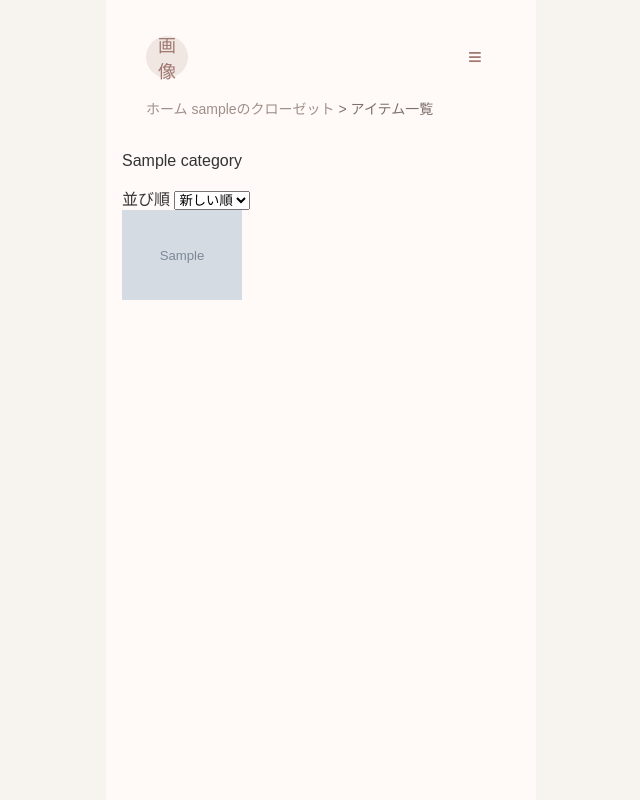
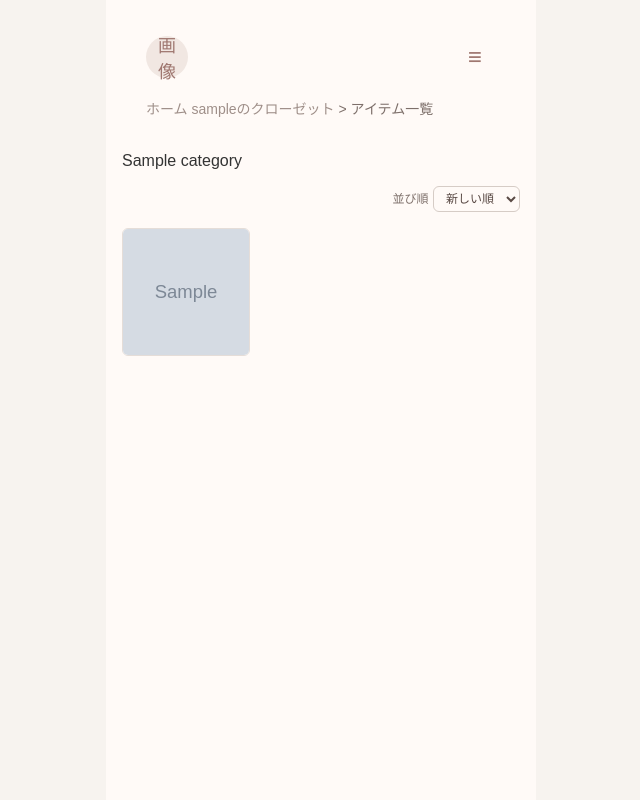
Before and after one commit to yukaaa57/ouchi_closet, a Django app: page /closet/1/1/1/ in a window 1280 px wide. Shown: the whole page, without its empty margins (319-959 px from the left). Run offline with Django 5.2, Linux system fonts and the light colour scheme; a user stored in the database is signed in; tables that the repository leaves empty hold one stand-in row (values such as "Sample post"); grey boxes marked "Sample" are stand-in pictures.

Commit message:
CSS実装中（アイテム一覧画面）

```diff
--- a/my_app/static/css/style.css
+++ b/my_app/static/css/style.css
@@ -488,3 +488,51 @@ button {
 
     font-size: 18px;
 }
+
+/* =====アイテム一覧画面===== */
+
+/* 並び替え部分 */
+form {
+    margin: 12px 0 16px;
+    text-align: right;
+}
+
+form label {
+    font-size: 12px;
+    color: #7d6f6a;
+}
+
+form select {
+    padding: 4px 8px;
+    border: 1px solid #d6ccc6;
+    border-radius: 6px;
+    background-color: #fffaf7;
+    color: #5a4a45;
+    font-size: 12px;
+}
+
+/* アイテム画像一覧 */
+.clothing-list {
+    display: grid;
+    grid-template-columns: repeat(3, 1fr);
+    gap: 10px;
+    margin-top: 14px;
+}
+
+/* １つ分の枠 */
+.clothing-item {
+    width: 100%;
+    aspect-ratio: 1 / 1;
+    border: 1px solid #e5ddd8;
+    border-radius: 6px;
+    overflow: hidden;
+    background-color: #fff;
+}
+
+/* 画像 */
+.clothing-item img {
+    width: 100%;
+    height: 100%;
+    object-fit: cover;
+    display: block;
+}
--- a/my_app/templates/closet/clothing_list.html
+++ b/my_app/templates/closet/clothing_list.html
@@ -52,12 +52,12 @@
     </select>
 </form>
 
-<div class="clothing_list">
+<div class="clothing-list">
 
     {% for clothing in clothes %}
-        <div class="clothing_item">
+        <div class="clothing-item">
             <a href="{% url 'clothing_detail' clothing.pk %}?next={{ request.get_full_path|urlencode }}">
-                <img src="{{ clothing.clothing_image.url }}" width="120">
+                <img src="{{ clothing.clothing_image.url }}">
             </a>
         </div>
     {% empty %}
```
